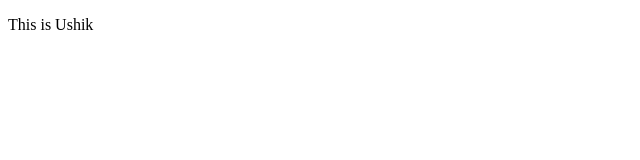
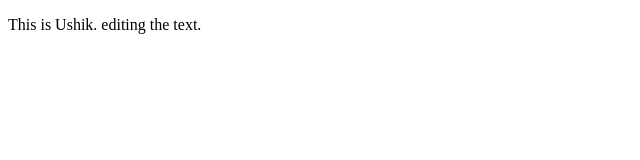
Before and after one commit to Ushik-rmit/test1, a plain HTML site: page index.html in a window 1280 px wide. Shown: the whole page, without its empty margins (0-640 px from the left). Drawn offline with Linux system fonts and the light colour scheme.

Commit message:
added some text.

```diff
--- a/index.html
+++ b/index.html
@@ -5,6 +5,6 @@
     <title>Assign2</title>
   </head>
   <body>
-<p>This is Ushik</p>
+<p>This is Ushik. editing the text.</p>
   </body>
 </html>
```
